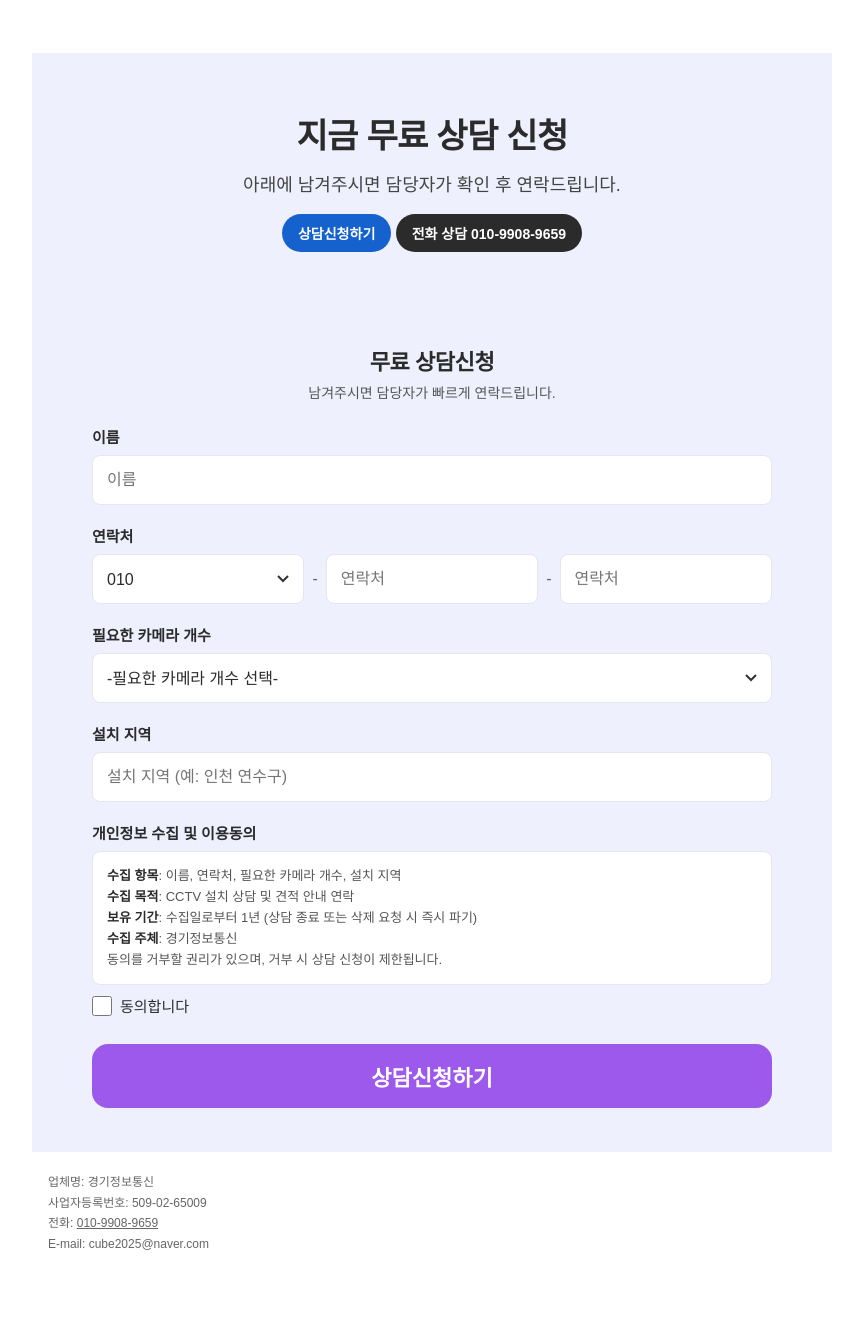
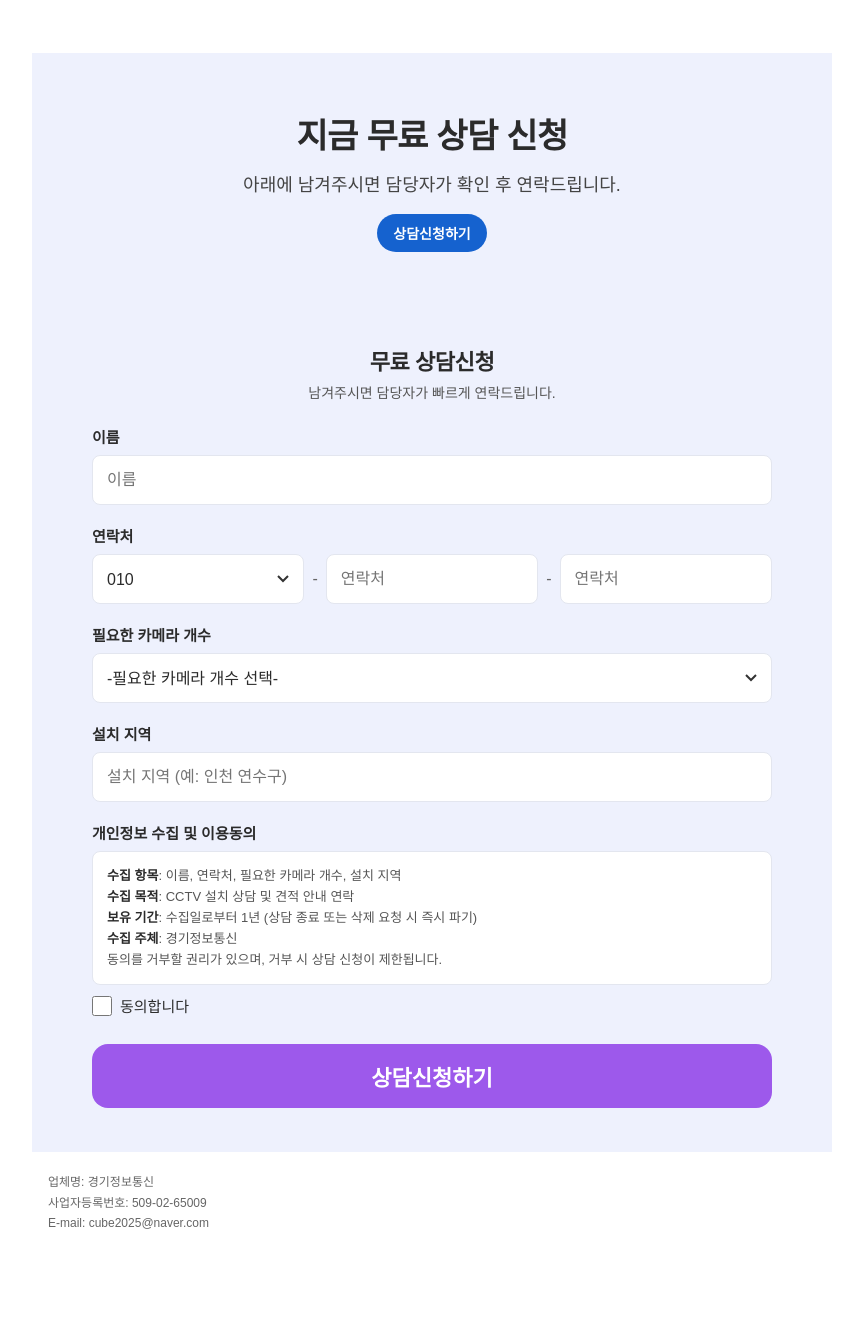
Before and after one commit to hongmj1113-hash/gg-cctv-promo, a plain HTML site: page index.html in a window 1280 px wide. Shown: the part 617-1961 px from the top of the page, without its empty margins (208-1071 px from the left). Drawn offline with Linux system fonts and the light colour scheme.

Commit message:
Update index.html

```diff
--- a/index.html
+++ b/index.html
@@ -82,7 +82,7 @@ if (GG_PIXEL_ID) { fbq('init', GG_PIXEL_ID); fbq('track', 'PageView'); }
     <div class="pt"><h2>대기업 납품 규격 CCTV</h2><p>대기업에 납품하는 규격의 기기로 설치해 드립니다.</p></div>
     <div class="pt alt"><h2>복잡한 서류 없이 간단하게</h2><p>까다로운 서류 작업 없이 상담부터 설치까지 빠르게 진행합니다.</p></div>
     <div class="pt"><h2>부담 적은 단가</h2><p>필요한 카메라 개수와 설치 지역에 맞춰 견적을 안내해 드립니다.</p></div>
-    <div class="pt alt"><h2>지금 무료 상담 신청</h2><p>아래에 남겨주시면 담당자가 확인 후 연락드립니다.</p><a class="top-btn" href="#apply" style="display:inline-block;margin-top:14px">상담신청하기</a> <a class="top-btn" href="tel:01099089659" style="display:inline-block;margin-top:14px;background:#2b2b2b">전화 상담 010-9908-9659</a></div>
+    <div class="pt alt"><h2>지금 무료 상담 신청</h2><p>아래에 남겨주시면 담당자가 확인 후 연락드립니다.</p><a class="top-btn" href="#apply" style="display:inline-block;margin-top:14px">상담신청하기</a></div>
   </section>
 
   <section class="form-sec" id="apply">
@@ -152,7 +152,6 @@ if (GG_PIXEL_ID) { fbq('init', GG_PIXEL_ID); fbq('track', 'PageView'); }
   <footer>
     업체명: 경기정보통신<br>
     사업자등록번호: 509-02-65009<br>
-    전화: <a href="tel:01099089659" style="color:inherit">010-9908-9659</a><br>
     E-mail: cube2025@naver.com
   </footer>
 </div>
```
